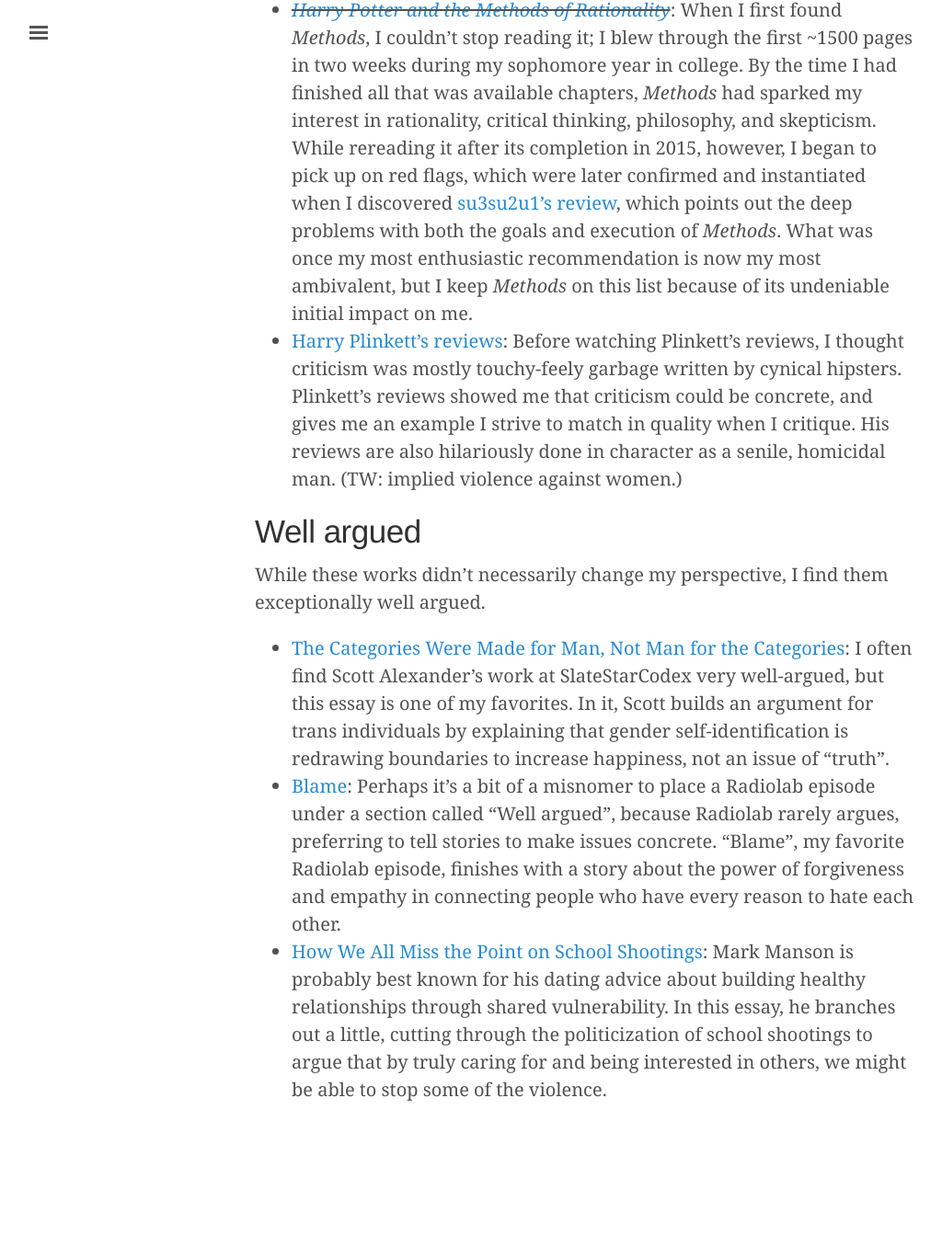
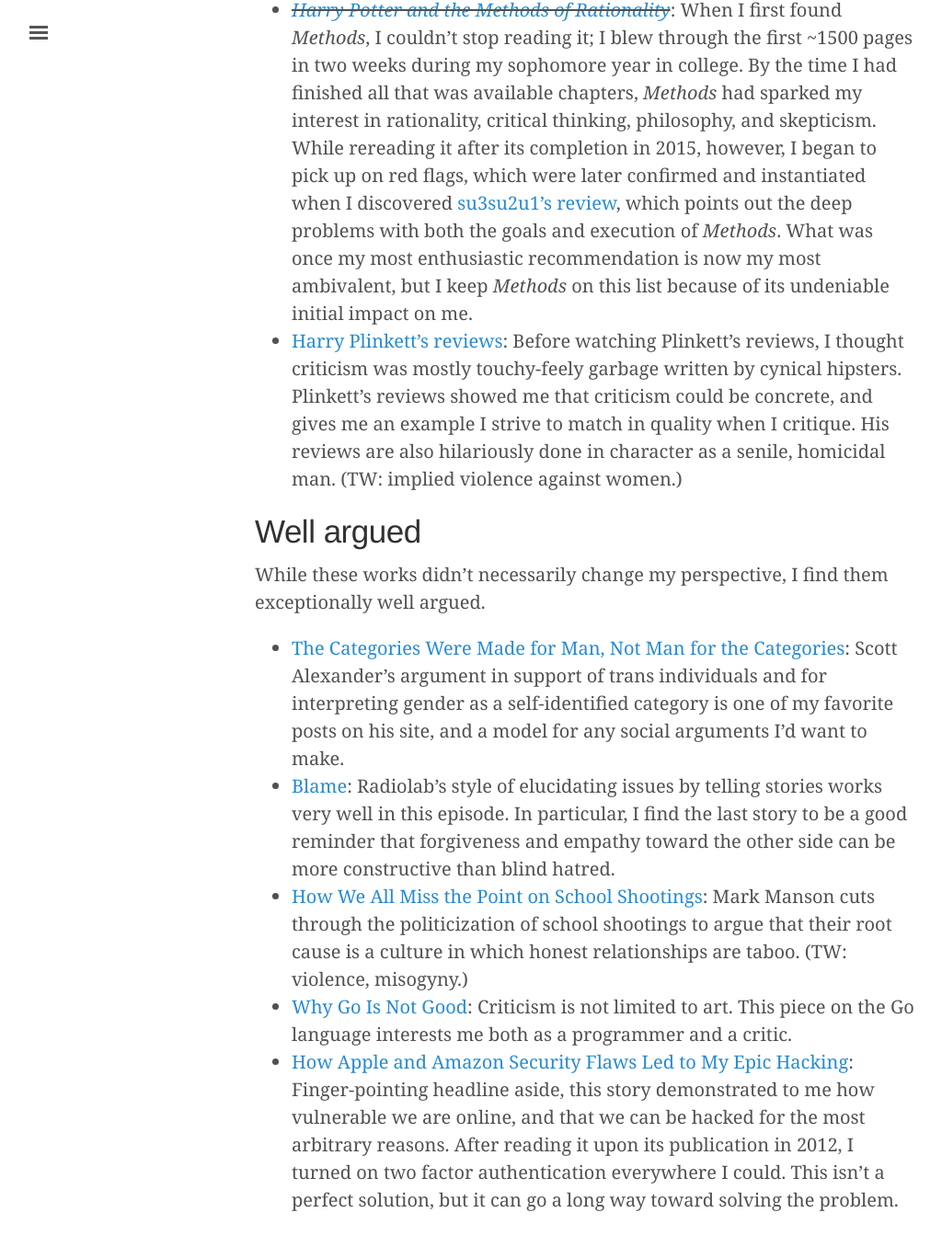
Before and after one commit to karepker/karepker.github.io, a Jekyll site: the page built from recommendations.md, in a window 1280 px wide and 1400 px high, scrolled down 481 px. Shown: the top 1356 px of the window at 92% size, without its empty margins (3-1027 px from the left). Built offline with Jekyll 4.4.1, drawn with Linux system fonts in a browser that asks for light colours; Markdown is read by kramdown in place of the engine named in the settings; before the commit the page ends 1761 px from its top, so only the background shows below that.

Commit message:
Better descriptions for "Well Argued" section and a few additions.

```diff
--- a/recommendations.md
+++ b/recommendations.md
@@ -34,22 +34,26 @@
 While these works didn't necessarily change my perspective, I find them
 exceptionally well argued.
 
-* [The Categories Were Made for Man, Not Man for the Categories][ssc_trans]: I
-  often find Scott Alexander's work at SlateStarCodex very well-argued, but this
-  essay is one of my favorites. In it, Scott builds an argument for trans
-  individuals by explaining that gender self-identification is redrawing
-  boundaries to increase happiness, not an issue of "truth".
-* [Blame][radiolab_blame]: Perhaps it's a bit of a misnomer to place a Radiolab
-  episode under a section called "Well argued", because Radiolab rarely argues,
-  preferring to tell stories to make issues concrete. "Blame", my favorite
-  Radiolab episode, finishes with a story about the power of forgiveness and
-  empathy in connecting people who have every reason to hate each other.
+* [The Categories Were Made for Man, Not Man for the Categories][ssc_trans]:
+  Scott Alexander's argument in support of trans individuals and for
+  interpreting gender as a self-identified category is one of my favorite posts
+  on his site, and a model for any social arguments I'd want to make.
+* [Blame][radiolab_blame]: Radiolab's style of elucidating issues by telling
+  stories works very well in this episode. In particular, I find the last story
+  to be a good reminder that forgiveness and empathy toward the other side can
+  be more constructive than blind hatred.
 * [How We All Miss the Point on School Shootings][mark_manson_school_shootings]:
-  Mark Manson is probably best known for his dating advice about building
-  healthy relationships through shared vulnerability. In this essay, he branches
-  out a little, cutting through the politicization of school shootings to argue
-  that by truly caring for and being interested in others, we might be able to
-  stop some of the violence.
+  Mark Manson cuts through the politicization of school shootings to argue that
+  their root cause is a culture in which honest relationships are taboo. (TW:
+  violence, misogyny.)
+* [Why Go Is Not Good][why_go_is_not_good]: Criticism is not limited to art.
+  This piece on the Go language interests me both as a programmer and a critic.
+* [How Apple and Amazon Security Flaws Led to My Epic
+  Hacking][wired_mat_honan_hacking]: Finger-pointing headline aside, this story
+  demonstrated to me how vulnerable we are online, and that we can be hacked for
+  the most arbitrary reasons. After reading it upon its publication in 2012, I
+  turned on two factor authentication everywhere I could. This isn't a perfect
+  solution, but it can go a long way toward solving the problem.
 
 [methods]: hpmor.com
 [youtube_plinkett_playlist]: https://www.youtube.com/watch?v=FxKtZmQgxrI&list=PLWXQdJ1_d0vSgPFQEaxS9lYDIGwxM6p2B
@@ -57,3 +61,5 @@
 [ssc_trans]: http://slatestarcodex.com/2014/11/21/the-categories-were-made-for-man-not-man-for-the-categories/
 [radiolab_blame]: http://www.radiolab.org/story/317421-blame/
 [mark_manson_school_shootings]: http://markmanson.net/school-shootings
+[why_go_is_not_good]: http://yager.io/programming/go.html
+[wired_mat_honan_hacking]: http://www.wired.com/2012/08/apple-amazon-mat-honan-hacking/
```
